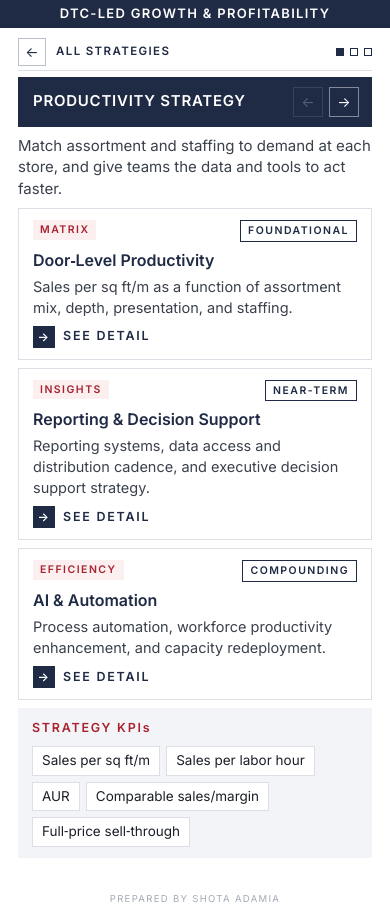
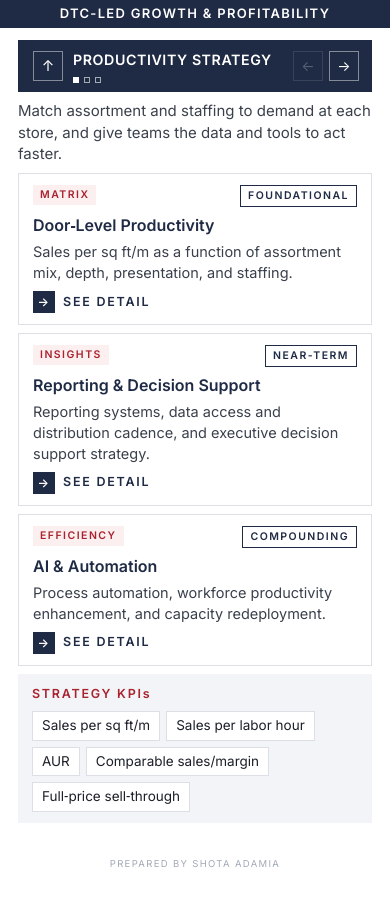
Before and after one commit to shotaadamia/ThomBrowne, a plain HTML site: page index.html in a window 390 px wide. Both pictures are taken after a click on the button 195 px from the left and 288 px from the top of the page. After the commit the page ends 887 px from the top, so only its background shows below. Drawn offline with Linux system fonts and the light colour scheme.

Commit message:
Mobile: back button and position dots inside navy cards
Co-Authored-By: Claude Opus 5.5 <noreply@anthropic.com>
Claude-Session: https://claude.ai/code/session_012UEPUGzZRfSBXo6TFkekfF

```diff
--- a/index.html
+++ b/index.html
@@ -154,6 +154,7 @@ body.focus header.hero{cursor:pointer}
 @media(min-width:981px){body.focus .stage{padding-top:18px}body:not(.focus) .lv{padding:28px 26px}body:not(.focus) .lv li{padding:6px 0}}
 .credit{flex:none;font-size:11px;letter-spacing:.14em;text-transform:uppercase;color:#A3AAB6;text-align:right;padding:0 0 14px}
 .mnav{display:none}
+.lvback,.mdots,.ldots,.pdots{display:none}
 .msub{display:none}
 .notrans,.notrans *{transition:none!important;animation:none!important}
 @media(min-width:981px){.prios.compact .prio{padding:20px 22px}.prios.compact .prio .role{margin-bottom:0}.prios.compact .prio h4{font-size:19px}.prios.compact .prio .more{margin-top:14px}.prios.compact .prio .tags{margin-bottom:8px}}
@@ -356,6 +357,35 @@ body.focus header.hero{cursor:pointer}
  body.lvl3 .card .label{margin-bottom:8px}
  body.lvl3 .qs li{margin-bottom:10px}
  body.lvl3 .qs li:last-child{margin-bottom:0}
+ /* back + position dots live inside the navy cards */
+ .mback{display:none!important}
+ body.focus .lvback{display:grid;place-items:center;flex:none;width:30px;height:30px;margin-right:12px;border:1px solid rgba(255,255,255,.45);color:#fff;font-size:15px;cursor:pointer;-webkit-tap-highlight-color:transparent}
+ body.focus .lv.on .row{justify-content:flex-start}
+ .mnav{flex-wrap:wrap;justify-content:flex-end;row-gap:7px;max-width:76px}
+ .mnav .mdots{display:flex;flex-direction:row;gap:5px;width:100%;height:auto;border:0;justify-content:center;pointer-events:none}
+ .mnav .mdots b{width:6px;height:6px;border:1px solid rgba(255,255,255,.6)}
+ .mnav .mdots b.on{background:#fff;border-color:#fff}
+ body.focus .stage{padding-top:12px}
+ body.focus .levers.compact .lv.on{min-height:0}
+ body.focus .lv.on .tt{flex:1;min-width:0;padding-right:80px}
+ body.lvl3 .lv.on .tt{padding-right:0}
+ body.focus .lv.on .ldots{display:flex;gap:5px;margin-top:7px}
+ body.focus .lv.on .ldots b{width:6px;height:6px;border:1px solid rgba(255,255,255,.6)}
+ body.focus .lv.on .ldots b.on{background:#fff;border-color:#fff}
+ body.lvl3 .lv.on .ldots{display:none}
+ body.focus .lvback{margin-right:12px}
+ body.focus .levers .lv{min-width:0}
+ body.focus .lv.on .tt h3{font-size:min(15px,3.75vw);letter-spacing:.06em;overflow:hidden;text-overflow:ellipsis}
+ body.focus .lv.on .tt{padding-right:76px}
+ body.lvl3 .lv.on .tt{padding-right:0}
+ body.focus .lv.on .row{gap:10px}
+ body.focus .lvback{margin-right:0}
+ body.focus .lv.on .tt h3{font-size:min(14.5px,3.65vw);letter-spacing:.04em}
+ body.lvl3 .prio.on .pdots{display:flex;gap:5px;grid-row:3;grid-column:1;margin-top:7px}
+ body.lvl3 .prio.on .pdots b{width:6px;height:6px;border:1px solid rgba(255,255,255,.6)}
+ body.lvl3 .prio.on .pdots b.on{background:#fff;border-color:#fff}
+ body.lvl3 .prio.on p{grid-row:4}
+ body.lvl3 .prio.on .mnav{grid-row:2/4;align-self:center}
 }
 @keyframes unravel{from{opacity:0;transform:translateY(-18px) scaleY(.85);clip-path:inset(0 0 100% 0)}to{opacity:1;transform:none;clip-path:inset(0 0 0 0)}}
 @keyframes ravel{from{opacity:1;transform:none;clip-path:inset(0 0 0 0)}to{opacity:0;transform:translateY(-18px) scaleY(.85);clip-path:inset(0 0 100% 0)}}
@@ -466,7 +496,7 @@ function topRow(){
   ${back?`<div class="mback"><button class="bk" aria-label="Back to ${back.t}"><i>←</i><span>${back.t}</span></button><span class="dots" aria-hidden="true">${Array.from({length:back.n},(_,k)=>`<b class="${k===back.i?'on':''}"></b>`).join('')}</span></div>`:''}
   <div class="levers${c?' compact':''}">`+L.map((l,i)=>`
    <button class="lv${st.l===i?' on':''}${st.l===i&&prev.l===null?' enter':''}" data-l="${i}" aria-expanded="${st.l===i}">
-     <div class="row"><h3 class="one">${l.name}</h3><span class="chev" aria-hidden="true">⌄</span></div>${st.l===i?mnav(i,L.length):''}
+     <div class="row">${st.l===i?`<span class="lvback" role="button" aria-label="Back">↑</span>`:''}<div class="tt"><h3 class="one">${l.name}</h3>${st.l===i?`<span class="ldots">${L.map((_,k)=>`<b class="${k===i?'on':''}"></b>`).join('')}</span>`:''}</div><span class="chev" aria-hidden="true">⌄</span></div>${st.l===i?mnav(i,L.length):''}
      <ul>${l.p.map(p=>`<li><span class="one">${p.name}</span></li>`).join('')}</ul>
    </button>`).join('')+`</div>`;
 }
@@ -474,7 +504,7 @@ function panel(){
   if(st.l===null) return '';
   const l=L[st.l], c=st.p!==null, anim=prev.l!==st.l?' fade':'';
   let h=`<div class="panel${anim}"><div class="lhead"><p>${l.intro}</p></div>
-   <div class="prios${c?' compact':''}">${l.p.map((p,i)=>`<button class="prio${st.p===i?' on':''}${st.p===i&&prev.p===null?' enter':''}" data-p="${i}" aria-expanded="${st.p===i}"><div class="tags">${p.role?`<span class="role label">${p.role}</span>`:''}${p.weight?`<span class="wt label">${p.weight}</span>`:''}</div><h4 class="one">${p.name}</h4><p>${p.short}</p><div class="more label"><i>→</i>${st.p===i?'Close':'See detail'}</div>${st.p===i?pnav():''}</button>`).join('')}</div>`;
+   <div class="prios${c?' compact':''}">${l.p.map((p,i)=>`<button class="prio${st.p===i?' on':''}${st.p===i&&prev.p===null?' enter':''}" data-p="${i}" aria-expanded="${st.p===i}"><div class="tags">${p.role?`<span class="role label">${p.role}</span>`:''}${p.weight?`<span class="wt label">${p.weight}</span>`:''}</div><h4 class="one">${p.name}</h4>${st.p===i?`<span class="pdots">${l.p.map((_,k)=>`<b class="${k===i?'on':''}"></b>`).join('')}</span>`:''}<p>${p.short}</p><div class="more label"><i>→</i>${st.p===i?'Close':'See detail'}</div>${st.p===i?pnav():''}</button>`).join('')}</div>`;
   if(!c) h+=`<div class="measures"><div class="label">Strategy KPI<span style="text-transform:none">s</span></div><div class="mgrid${l.measures.length<=5?' row':''}">${l.measures.map(([m,t,p])=>`<div class="${p?'p':''}${m.length>40?' long':''}">${m}</div>`).join('')}</div></div>`;
   else h+=detail();
   return h+'</div>';
@@ -490,6 +520,7 @@ function detail(){
 }
 function render(){
   topEl.innerHTML=topRow(); fitEl.innerHTML=panel();
+  const lb=topEl.querySelector('.lvback'); if(lb) lb.onclick=e=>{e.stopPropagation(); go(st.p!==null?st.l:null,null);};
   const bk=topEl.querySelector('.mback .bk'); if(bk) bk.onclick=()=>go(st.p!==null?st.l:null,null);
   topEl.querySelectorAll('.lv .mnav span').forEach(b=>b.onclick=e=>{e.stopPropagation(); go(st.l+(+b.dataset.d),null);});
   fitEl.querySelectorAll('.prio .mnav span').forEach(b=>b.onclick=e=>{e.stopPropagation(); const t=pstep(+b.dataset.d); if(t) go(t[0],t[1]);});
```
